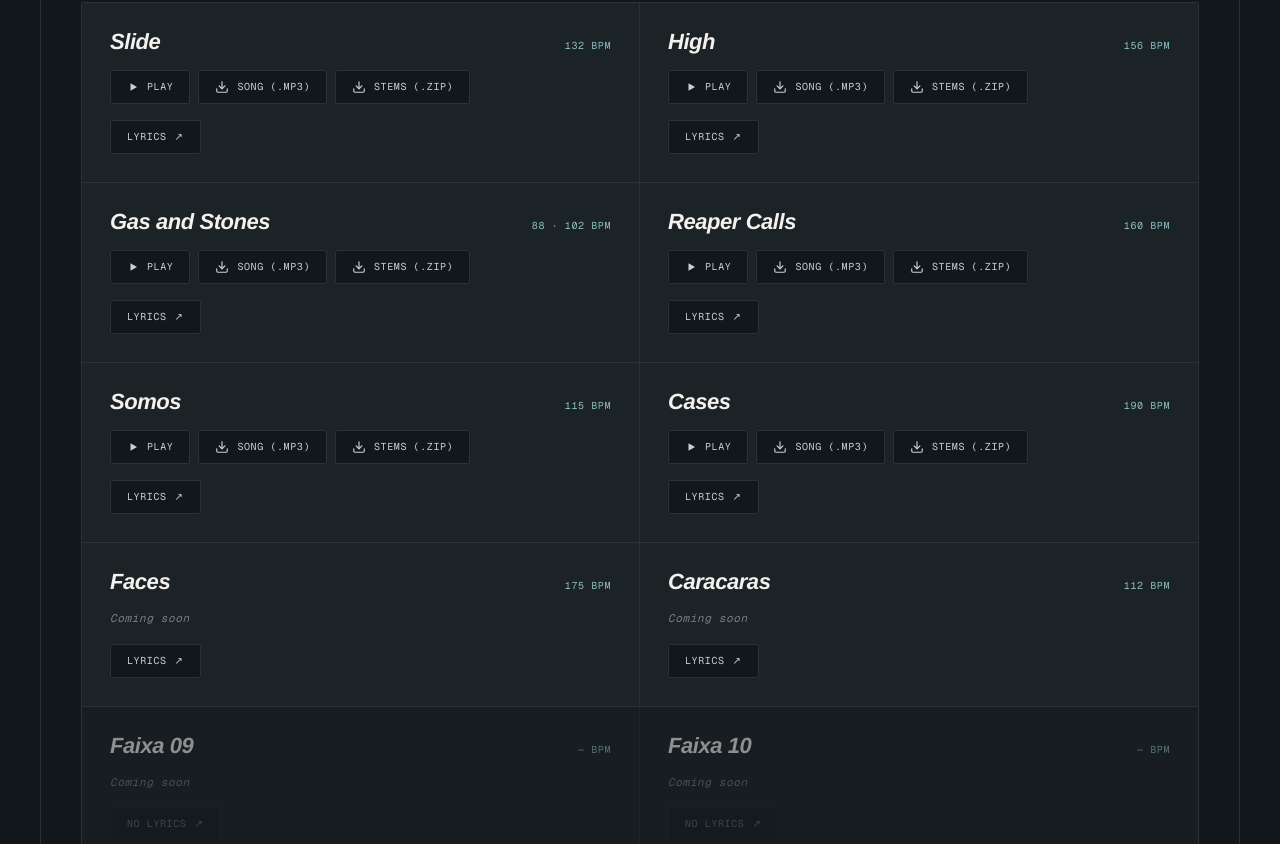
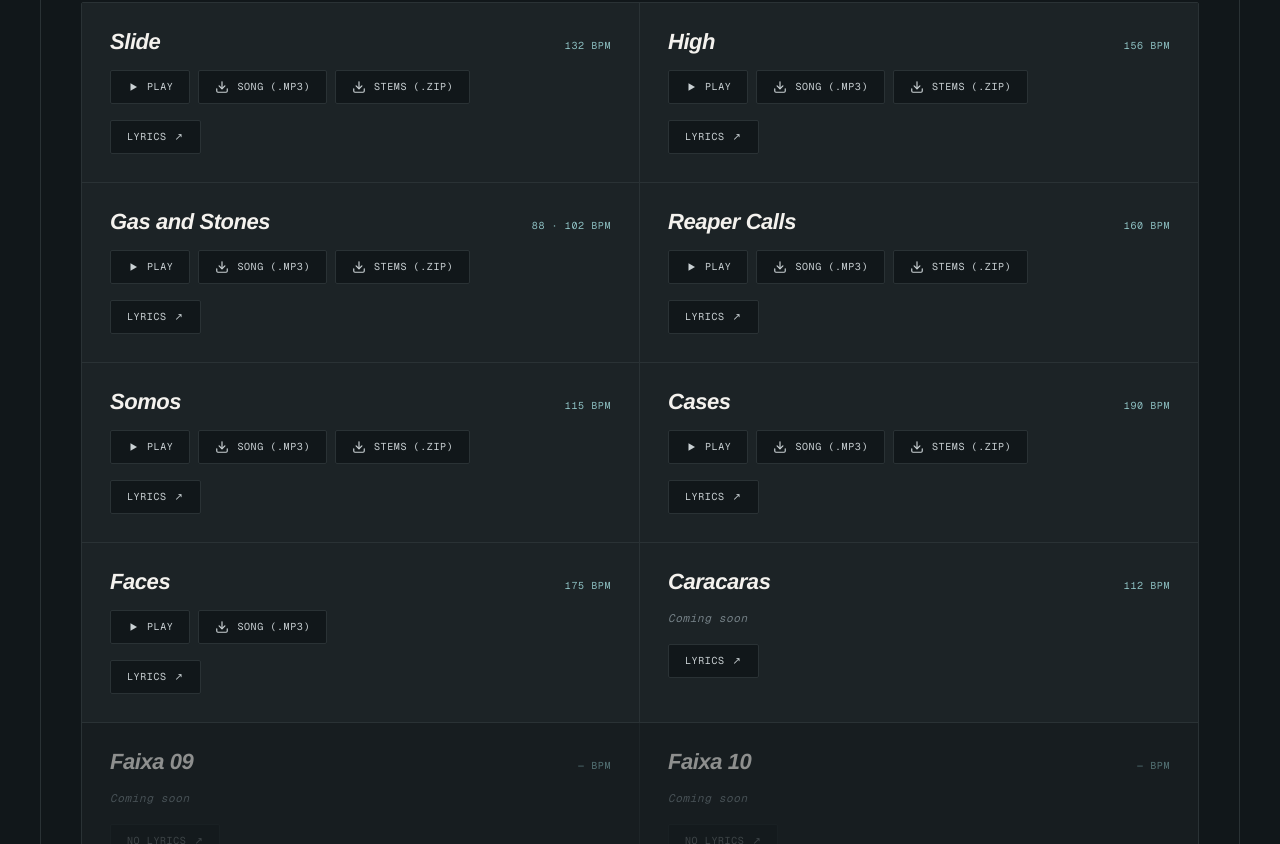
Before and after one commit to saulobernardino/OCN9, a plain HTML site: page index.html in a window 1280 px wide. Shown: the part 891-1735 px from the top of the page. Drawn offline with nearby package versions, Linux system fonts and the light colour scheme; a web font is replaced by a local one.

Commit message:
Add Faces to the music player

```diff
--- a/index.html
+++ b/index.html
@@ -520,12 +520,24 @@ that I haven&#8217;t tried reparing
       </article>
 
       <!-- 07 · FACES -->
-      <article class="track">
+      <article class="track" data-track data-src="assets/audio/Faces-v1.mp3" data-slug="faces">
         <div class="track__header">
           <h3 class="track__title">Faces</h3>
           <span class="track__bpm">175 BPM</span>
         </div>
-        <p class="track__status" data-i18n="soon">Coming soon</p>
+        <div class="track__actions">
+          <button class="btn btn--play" type="button" data-play aria-pressed="false">
+            <svg data-play-icon="play" viewBox="0 0 24 24" fill="currentColor" aria-hidden="true"><path d="M7 4.5v15l13-7.5z"/></svg>
+            <svg data-play-icon="pause" viewBox="0 0 24 24" fill="currentColor" aria-hidden="true" hidden><path d="M7 4.5h3.5v15H7zM13.5 4.5H17v15h-3.5z"/></svg>
+            <span data-play-label>Play</span>
+          </button>
+          <a class="btn" href="assets/audio/Faces-v1.mp3" download>
+            <svg viewBox="0 0 24 24" fill="none" stroke="currentColor" stroke-width="2" stroke-linecap="round" stroke-linejoin="round" aria-hidden="true">
+              <path d="M21 15v4a2 2 0 0 1-2 2H5a2 2 0 0 1-2-2v-4"/><polyline points="7 10 12 15 17 10"/><line x1="12" y1="15" x2="12" y2="3"/>
+            </svg>
+            <span data-i18n="dlMp3">Song (.mp3)</span>
+          </a>
+        </div>
         <div>
           <button class="btn" data-lyrics><span data-i18n="lyr">Lyrics</span> <span class="btn__arrow" aria-hidden="true">&#8599;</span></button>
           <div class="track__lyrics">
```
Also changed, not shown: 1 other file.
